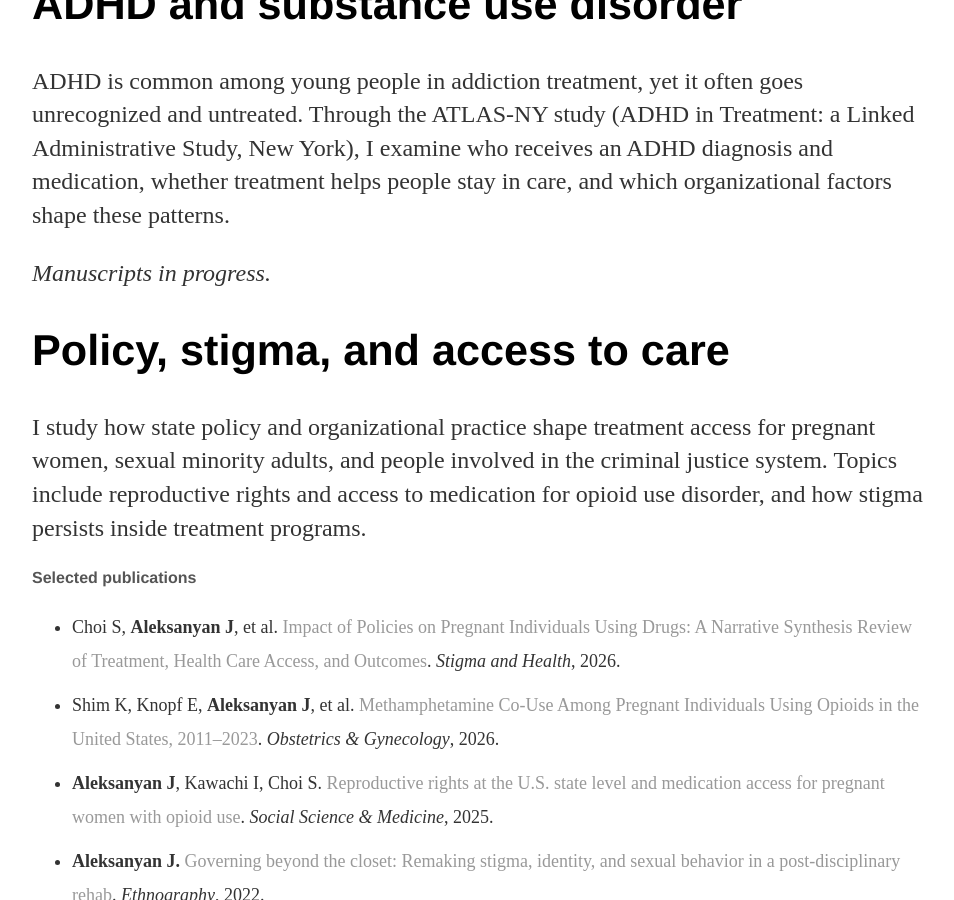
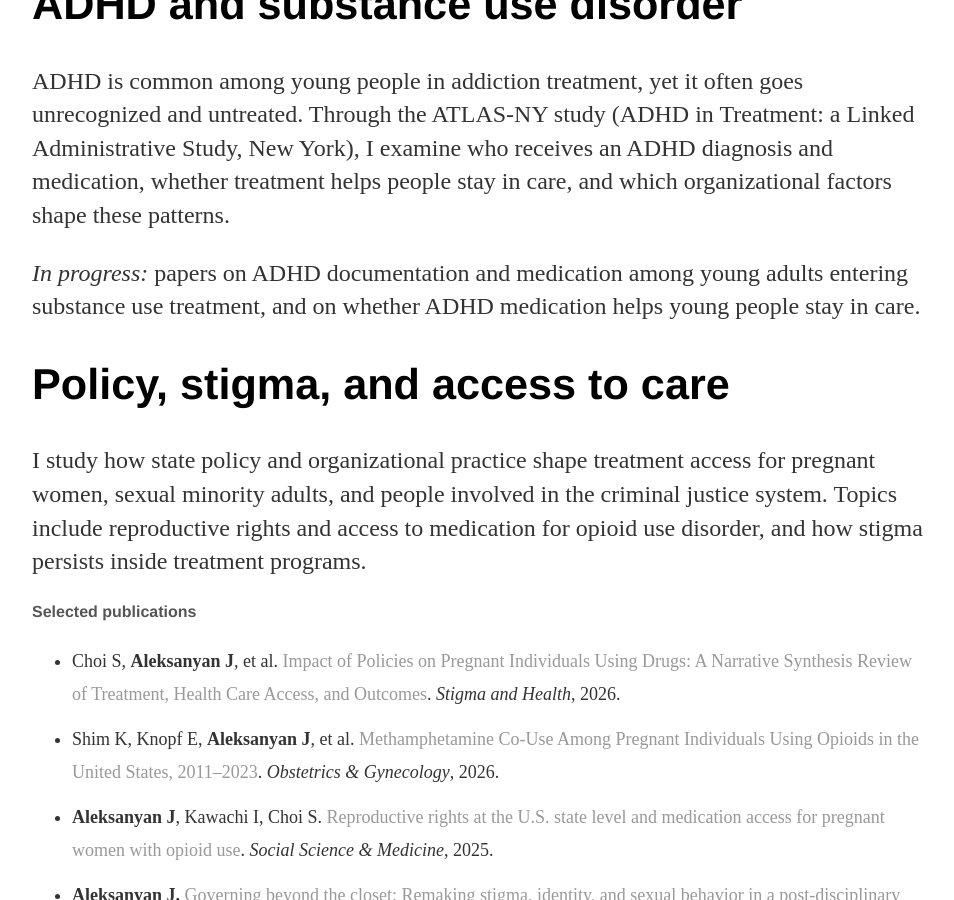
Before and after one commit to aja2182/aja2182.github.io, a Jekyll site: the page built from projects/index.html, in a window 1280 px wide and 900 px high, scrolled down 944 px. Shown: the whole window, without its empty margins (160-1114 px from the left). Built offline with Jekyll 4.4.1, drawn with Linux system fonts in a browser that asks for light colours.

Commit message:
Describe ADHD manuscripts in progress
Co-Authored-By: Claude Opus 5.5 <noreply@anthropic.com>
Claude-Session: https://claude.ai/code/session_01UBGUuVKp8RBC6Hia74W8jU

```diff
--- a/projects/index.html
+++ b/projects/index.html
@@ -18,7 +18,7 @@ description: Research by Josh Aleksanyan on young adults in substance use treatm
 
 <h2>ADHD and substance use disorder</h2>
 <p>ADHD is common among young people in addiction treatment, yet it often goes unrecognized and untreated. Through the ATLAS-NY study (ADHD in Treatment: a Linked Administrative Study, New York), I examine who receives an ADHD diagnosis and medication, whether treatment helps people stay in care, and which organizational factors shape these patterns.</p>
-<p><i>Manuscripts in progress.</i></p>
+<p><i>In progress:</i> papers on ADHD documentation and medication among young adults entering substance use treatment, and on whether ADHD medication helps young people stay in care.</p>
 
 <h2>Policy, stigma, and access to care</h2>
 <p>I study how state policy and organizational practice shape treatment access for pregnant women, sexual minority adults, and people involved in the criminal justice system. Topics include reproductive rights and access to medication for opioid use disorder, and how stigma persists inside treatment programs.</p>
```
